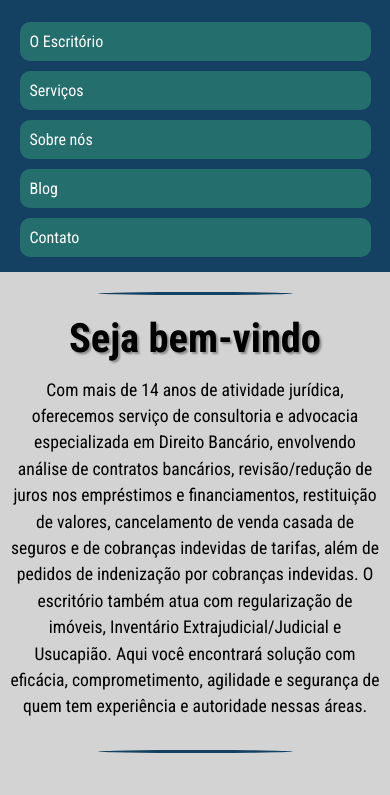
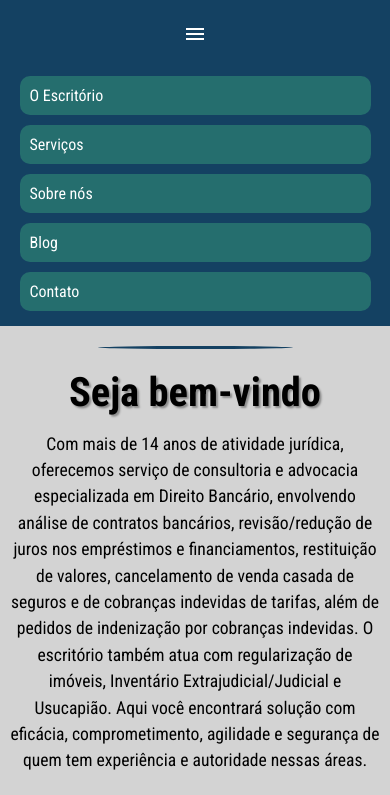
Before and after one commit to luisgui-alt/igor_xavier, a plain HTML site: page index.html in a window 390 px wide. Shown: the part 49-844 px from the top of the page. Drawn offline with nearby package versions, Linux system fonts and the light colour scheme.

Commit message:
menu, media query e correções

```diff
--- a/estilos/style.css
+++ b/estilos/style.css
@@ -11,6 +11,10 @@
 
 :root {
     --cor-primaria: #144162
+}
+
+html, body {
+    overflow-x: hidden;
 }
 
 body, main {
@@ -43,13 +47,23 @@ header > h1 > img {
     width: 25vw;
 }
 
-header > nav.opcoes {
+span#burguer {
+    color: white;
+    padding: 15px;
+    cursor: pointer;
+}
+
+header > nav#opcoes {
+    display: none;
+}
+
+ header > nav#opcoes {
     display: flex;
     flex-flow: column nowrap;
     margin: 10px;
 }
 
-header > nav.opcoes > a {
+ header > nav#opcoes > a {
     text-decoration: none;
     color: white;
     background-color: rgb(37, 110, 110);
@@ -59,7 +73,7 @@ header > nav.opcoes > a {
     border-radius: 10px;
 }
 
-header > nav.opcoes > a:hover {
+header > nav#opcoes > a:hover {
     background-color: darkblue;
     transition: .5s;
 }
--- /dev/null
+++ b/estilos/telg.css
@@ -0,0 +1,24 @@
+@charset "UTF-8";
+
+span#burguer {
+    display: none;
+}
+
+header {
+    display: flex;
+    flex-flow: row nowrap;
+    justify-content: space-around;
+}
+
+header > h1 > img {
+    width: 200px;
+}
+
+header > nav#opcoes {
+    display: inline-block;
+}
+
+header > nav#opcoes > a {
+    width: 200px;
+    text-align: center;
+}
--- a/estilos/telpp.css
+++ b/estilos/telpp.css
@@ -1,4 +1,8 @@
 @charset "UTF-8";
+
+header > nav#opcoes {
+    margin: 7px;
+}
 
 article.servicos > a.caixaservi > section.servico {
     max-width: 350px;
--- a/index.html
+++ b/index.html
@@ -6,13 +6,16 @@
     <title>Igor Xavier | Escritório Advocacia</title>
     <link rel="stylesheet" href="estilos/telpp.css" media="screen and (max-width: 600px)">
     <link rel="stylesheet" href="estilos/style.css" media="all">
+    <link rel="stylesheet" href="estilos/telg.css" media="screen and (min-width: 768px)">
     <link rel="shortcut icon" href="imagens/favicon.ico" type="image/x-icon">
     <link rel="stylesheet" href="https://fonts.googleapis.com/css2?family=Material+Symbols+Outlined:opsz,wght,FILL,GRAD@20..48,100..700,0..1,-50..200&icon_names=work" />
+    <link href="https://fonts.googleapis.com/css2?family=Material+Symbols+Outlined" rel="stylesheet" />
 </head>
-<body>
+<body onresize="mudouTamanho()">
     <header>
         <h1><img src="imagens/logo.png" alt="Xavier Advocacia"></h1>
-        <nav class="opcoes">
+        <span id="burguer" class="material-symbols-outlined" onclick="clickMenu()">menu</span>
+        <nav id="opcoes">
             <a href="#">O Escritório</a>
             <a href="#">Serviços</a>
             <a href="#">Sobre nós</a>
@@ -188,5 +191,22 @@
             <p>Todos os direitos reservados ao &copy;<a href="https://www.igorxavieradvocacia.com.br" rel="external" target="_blank">igorxavieradvocacia.com.br</a></p>
         </footer>
     </main>
+    <script>
+        function mudouTamanho () {
+            if (window.innerWidth >= 768) {
+                opcoes.style.display = 'flex'
+            } else {
+                opcoes.display.style = 'none'
+            }
+        }
+
+        function clickMenu () {
+            if (opcoes.style.display == 'flex') {
+                opcoes.style.display = 'none'
+            } else {
+                opcoes.style.display = 'flex'
+            }
+        }
+    </script>
 </body>
 </html>
```
